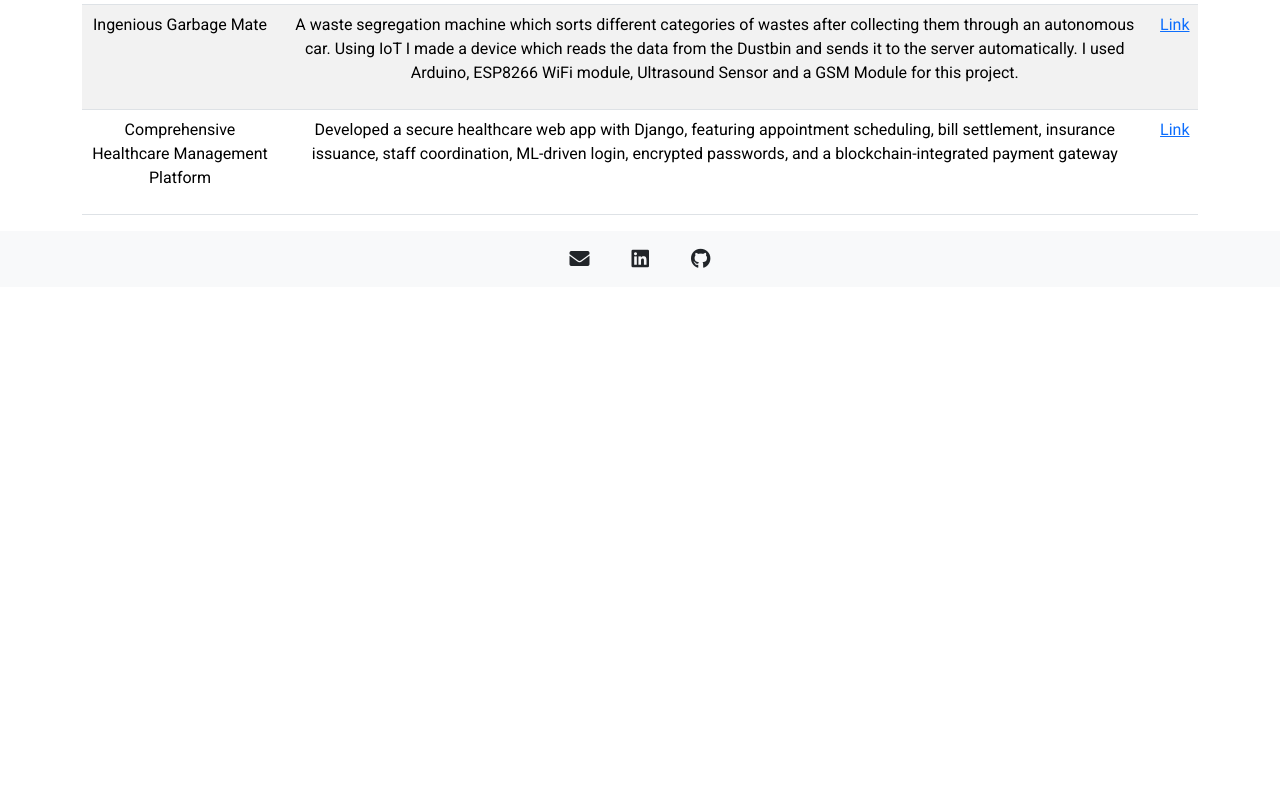
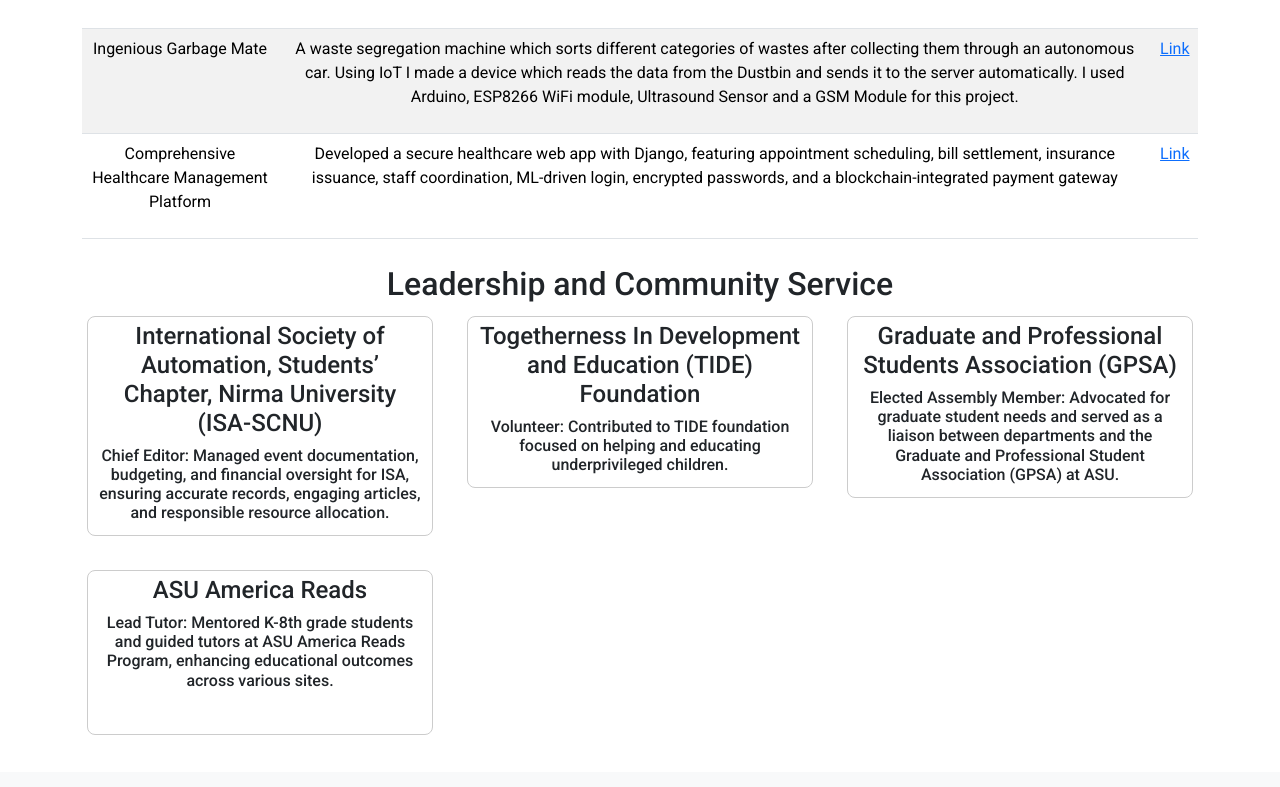
Before and after one commit to VishalVakil/VishalVakil.github.io, a React (Create React App) app: page / in a window 1280 px wide. Shown: the part 2003-2790 px from the top of the page. Before the commit the page ends 2314 px from the top, so only its background shows below. Built offline with nearby package versions, Linux system fonts and the light colour scheme.

Commit message:
Added Leadership and Community Service Section

```diff
--- a/src/App.js
+++ b/src/App.js
@@ -9,7 +9,7 @@ import AcademicProjects from './AcademicProjects';
 import Research from './Research';
 import Footer from './Footer';
 import Skills from './Skills';
-//import HonorsAndActivities from './HonorsAndActivities';
+import HonorsAndActivities from './HonorsAndActivities';
 //import Courses from './CourseWork';
 // import ContactForm from './ContactForm';
 
@@ -25,7 +25,7 @@ function App() {
         <Research />
         <AcademicProjects />
               {/* <Courses /> */}
-              {/* <HonorsAndActivities /> */}
+        <HonorsAndActivities />
         {/* <ContactForm /> */}
       </div>
       <Footer />
--- /dev/null
+++ b/src/HonorsAndActivities.js
@@ -0,0 +1,140 @@
+import React from 'react';
+
+const HonorsAndActivities = () => {
+    // Define your honors and activities here
+    // const posters = [
+    //     {
+    //         title: 'Improving Indoor Air Quality in Arizona Schools: A Middle School Student-Led Initiative to Study, Design, and Build DIY Air Cleaners',
+    //         conference : 'Arizona Public Health Association'
+    //     },
+    //     {
+    //         title: "Community-based action to promote indoor air quality through localized air measurements: A case study at an elementary school in southern Arizona",
+    //         conference: 'Department of Energy Integrated Field Laboratory meeting'
+    //     }
+    // ]
+    // const certificates = [
+    //     {
+    //         title: "Quantium Data Analytics Job Simulation",
+    //         details: [
+    //             'Completed a job simulation focused on Data Analytics and Commercial Insights for the data science team.',
+    //             'Developed expertise in data preparation and customer analytics, utilizing transaction datasets to extract valuable insights and deliver data-driven commercial recommendations.',
+    //             'Extended analytical capabilities to identify benchmark stores for conducting uplift testing on trial store layouts, enabling evidence-based decision-making.',
+    //             'Leveraged acquired data analytics and insights from previous tasks to create comprehensive reports for the Category Manager, facilitating informed strategic decisions and enhancing commercial applications.'
+    //         ],
+    //         name: "Certificate",
+    //         doc: 'https://drive.google.com/file/d/1mjw6dl0gAPtUps-IhI1K8qLRt8litMtL/view?usp=sharing'
+    //     },
+    //     {
+    //         title: "JPMorgan Chase & Co. Corporate Analyst Development Program (CADP) Virtual Experience",
+    //         details: [
+    //             'Completed a job simulation focused on understanding the Corporate Analyst Development Program at JPMorgan Chase & Co.',
+    //             'Built a visualization dashboard using Tableau.',
+    //             'Documented a business process and identified and communicated opportunities for improvement.',
+    //             'Developed a PowerPoint presentation to communicate key ideas and talking points and tell a compelling story.'
+    //         ],
+    //         name: "Certificate",
+    //         doc: 'https://drive.google.com/file/d/1_F6I7Cht3qZrzQLP0tZRRB59doqHHE1I/view?usp=sharing'
+    //     },
+
+    //     {
+    //         title: "JPMorgan Chase & Co. Agile Job Simulation",
+    //         details: [
+    //             'Drafted eight user stories using Trello and prioritized them by estimating the relative level of effort required.',
+    //             'Ran the Scrum team’s daily standup to effectively plan the day and energize the team members.',
+    //             'Conducted a sprint review to gather feedback on the Scrum’s work and a sprint retrospective to align on opportunities for improvement in future sprints.'
+    //         ],
+    //         name: "Certificate",
+    //         doc: 'https://drive.google.com/file/d/1wtesOrm00W8k8fPo3sZK0NCwBTNcYPpb/view?usp=sharing'
+    //     },
+    // ]
+
+    const activities = [
+        {
+            title: "International Society of Automation, Students’ Chapter, Nirma University (ISA-SCNU)",
+            details: "Chief Editor: Managed event documentation, budgeting, and financial oversight for ISA, ensuring accurate records, engaging articles, and responsible resource allocation."
+        },
+        {
+            title: "Togetherness In Development and Education (TIDE) Foundation",
+            details: "Volunteer: Contributed to TIDE foundation focused on helping and educating underprivileged children."
+        },
+        {
+            title: "Graduate and Professional Students Association (GPSA)",
+            details: "Elected Assembly Member: Advocated for graduate student needs and served as a liaison between departments and the Graduate and Professional Student Association (GPSA) at ASU."
+        },
+        {
+            title: "ASU America Reads",
+            details: "Lead Tutor: Mentored K-8th grade students and guided tutors at ASU America Reads Program, enhancing educational outcomes across various sites."
+        },
+    ];
+
+
+    // State to track whether project info is displayed
+    // const [projectInfoVisible, setProjectInfoVisible] = useState(false);
+    // const [selectedProject, setSelectedProject] = useState(null);
+
+     // Function to toggle project info visibility
+    // const toggleProjectInfo = (index) => {
+    //     if (selectedProject === index) {
+    //     setProjectInfoVisible(!projectInfoVisible);
+    //     } else {
+    //     setProjectInfoVisible(true);
+    //     }
+    //     setSelectedProject(index);
+    // };
+
+    return (
+        <section id="honors-and-activities" className="py-2">
+            {/* <div className="container" style={{marginTop: '20px'}} id='Poster'>
+            <h2>Poster Presentation</h2>
+            <div className="row">
+                {posters.map((project, index) => (
+                <div key={index} className="col-md-6 mb-6">
+                    <div className='skill'>
+                        <h4>{project.title}</h4>
+                        <h6>~{project.conference}~</h6>
+                    </div>
+                </div>
+                ))}
+            </div>
+            </div> */}
+
+            {/* <div className="container" style={{marginTop: '20px'}} id='Certification'>
+            <h2>Certifications</h2>
+                <div className="row">
+                    {certificates.map((certificate, index) => (
+                        <div key={index} className="col-md-4 mb-4">
+                            <div className={`skill`} style={{minHeight: '520px', display: 'flex', flexDirection: 'column', justifyContent: 'space-between'}}>
+                                <div>
+                                    <h4>{certificate.title}</h4>
+                                    <ul>
+                                        {certificate.details.map((points, index) => (<li style={{textAlign: 'left'}} key={index}>{points}</li>))}
+                                    </ul>
+                                </div>
+                                <div style={{marginTop: 'auto', textAlign: 'center'}}>
+                                    <a href={certificate.doc} target='_blank' download className="btn btn-secondary">{certificate.name}</a>
+                                </div>
+                            </div>
+                        </div>
+                    ))}
+                </div>
+            </div> */}
+
+
+            <div className="container " style={{marginTop: '2px'}} id='Activity'>
+                <h2>Leadership and Community Service</h2>
+                <div className="row">
+                    {activities.map((activity, index) => (
+                    <div key={index} className="col-md-4 mb-4">
+                        <div className={`skill`} style={{minHeight: '165px'}}>
+                            <h4>{activity.title}</h4>
+                            <h6>{activity.details}</h6>
+                        </div>
+                    </div>
+                    ))}
+                </div>
+            </div>
+        </section>
+    );
+}
+
+export default HonorsAndActivities;
--- a/src/Research.js
+++ b/src/Research.js
@@ -7,7 +7,7 @@ function Research() {
           <div className="container" style={{ marginTop: '20px' }}>
               <h2>Research Papers and Patent</h2>
               <p style={{ textAlign: "justify" }}>
-              <b>PATENT:</b> Applied for a Patent App No.: 202221000828, Title: <b>A MEDICATION INSPECTION AND PACKAGING DEVICE</b> at Mumbai, Intellectual Property India.<br />
+              <b>PATENT:</b> Published a Patent with Application No.: 202221000828, Title: <b>A MEDICATION INSPECTION AND PACKAGING DEVICE</b> at Mumbai, Intellectual Property India.<br />
                   <b>PAPER:</b> Heart Arrhythmia detection through real-time ECG Acquisition by Machine Learning Techniques, presented in 12th International Conference on Soft Computing for Problem Solving 2023 and published in Lecture Notes in Networks and Systems, Springer.<br />
                   <b>Available at:</b> <a href="https://doi.org/10.1007/978-981-97-3292-0_35">https://doi.org/10.1007/978-981-97-3292-0_35</a> (First Author)
                   <br />
```
Also changed, not shown: src/AcademicProjects.css (+7 -6 lines).
